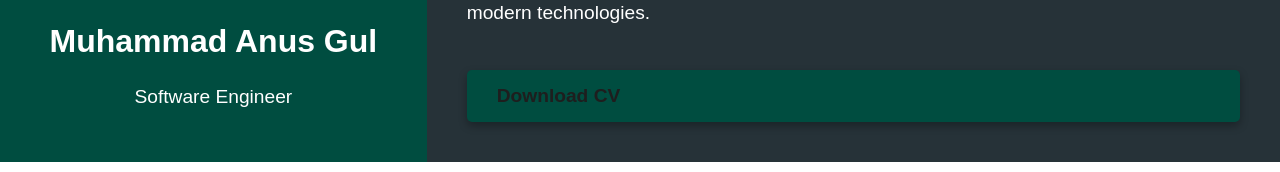
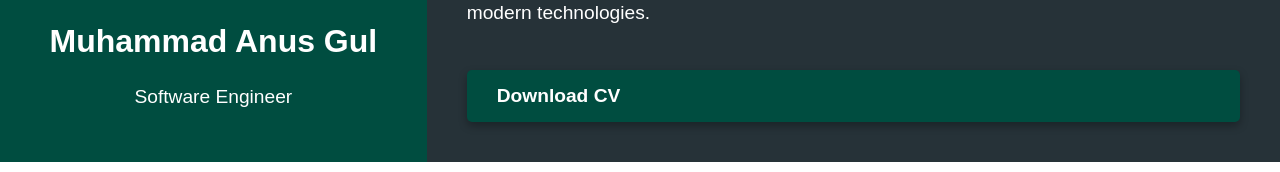
Before and after one commit to AnssGul/my_porfolio_Gul, a React (Create React App) app: page / in a window 1280 px wide. Shown: the part 300-472 px from the top of the page. Built offline with nearby package versions, Linux system fonts and the light colour scheme.

Commit message:
ui_cv_fixes

```diff
--- a/src/App.js
+++ b/src/App.js
@@ -3,7 +3,7 @@ import logo from './logo.svg';
 import './App.css';
 import { BrowserRouter, Route, Routes } from 'react-router-dom'; // Removed unused 'Router'
 import Home from './pages/home/home'; // Ensure the correct path is used for Home
-// import Bio from './pages/bio'; // Uncomment this if you're using the Bio component
+import Bio from './pages/bio'; // Uncomment this if you're using the Bio component
 
 function App() {
   const [isDarkMode, setIsDarkMode] = useState(false);
@@ -28,7 +28,7 @@ function App() {
             element={<Home isDarkMode={isDarkMode} toggleDarkMode={toggleDarkMode} />}
           />
           {/* Uncomment the line below if the Bio component is available */}
-          {/* <Route path="/bio" element={<Bio isDarkMode={isDarkMode} />} /> */}
+          <Route path="/bio" element={<Bio isDarkMode={isDarkMode} />} />
         </Routes>
       </BrowserRouter>
     </div>
--- a/src/pages/home/components/pdf_download.js
+++ b/src/pages/home/components/pdf_download.js
@@ -9,7 +9,7 @@ const PdfDownload = ({ isDarkMode }) => (
             padding: '15px 30px',
             backgroundColor: isDarkMode ? '#FFFFFF' : '#004d40',
 
-            color: '#1E1E1E',
+            color: isDarkMode ? '#1E1E1E' : '#FFFFFF',
             textDecoration: 'none',
             borderRadius: '5px',
             fontSize: '1.2em',
--- a/src/pages/home/home.js
+++ b/src/pages/home/home.js
@@ -17,7 +17,9 @@ const Home = ({ isDarkMode, toggleDarkMode }) => {
     const sidebarRef = useRef(null);
     const profileRef = useRef(null);
     const contentRef = useRef(null);
-
+    const handleNavigateToBio = () => {
+        navigate('/bio'); // Navigate to the bio route
+    };
 
     useEffect(() => {
         const sidebarElement = sidebarRef.current;
@@ -42,8 +44,10 @@ const Home = ({ isDarkMode, toggleDarkMode }) => {
                 pos += direction;
                 profileElement.style.transform = `translateY(${pos}px)`;
                 requestAnimationFrame(bounce);
+
             };
             requestAnimationFrame(bounce);
+
         }
 
         if (contentElement) {
```
